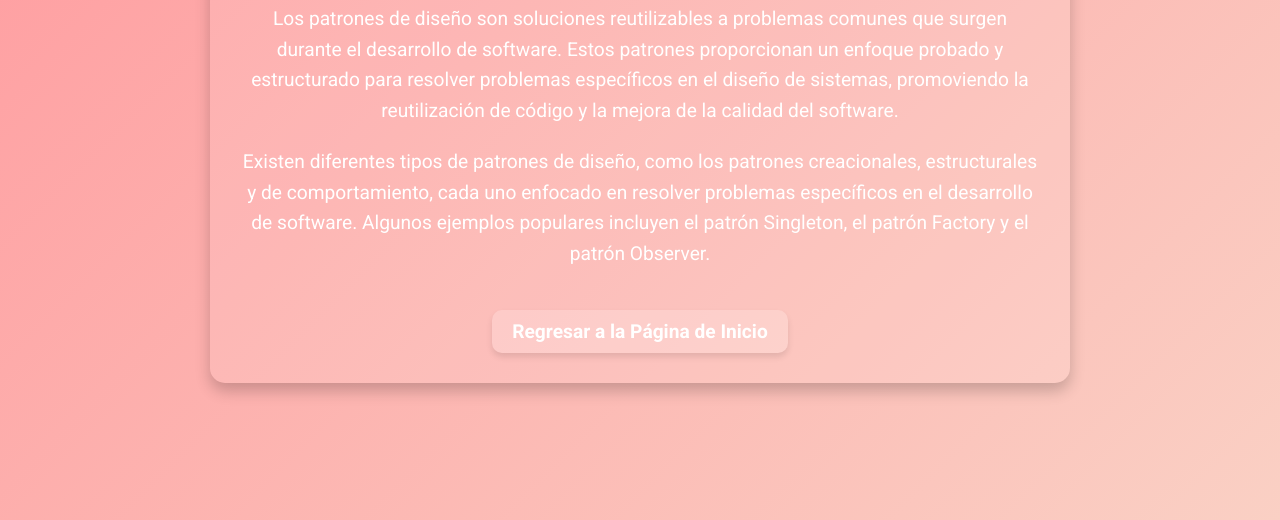
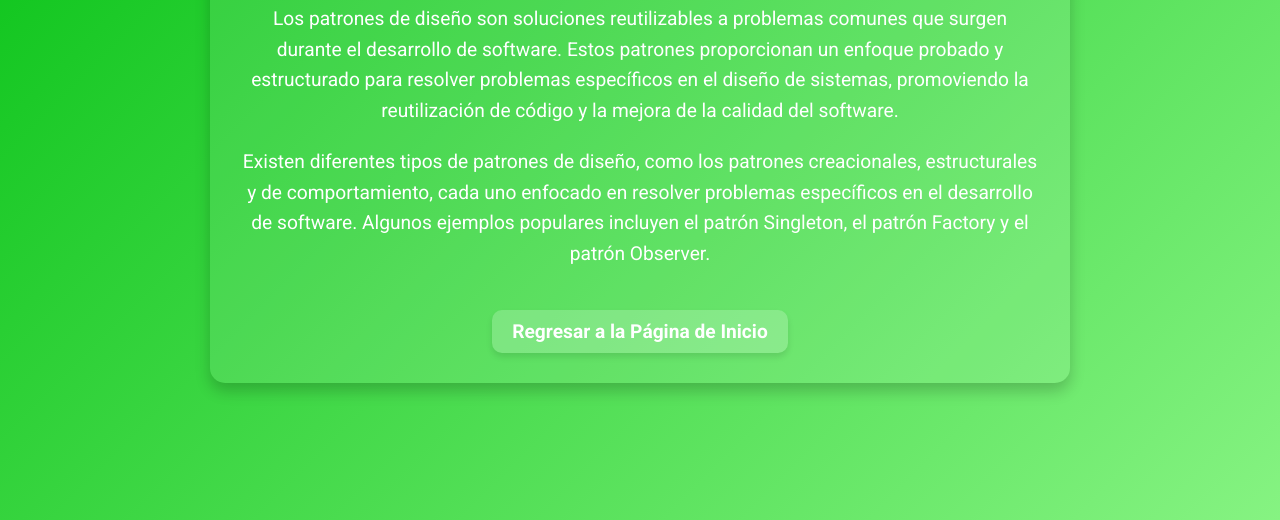
Before and after one commit to ChristianLaraa/ICO_TE_-404-Team-Not-Found-, a plain HTML site: page 404_TeamNotFound/ProyectoParcial/apartado2.html in a window 1280 px wide. Shown: the part 280-800 px from the top of the page. Drawn offline with Linux system fonts and the light colour scheme.

Commit message:
Cambio de color de fondo a apartado2

```diff
--- a/404_TeamNotFound/ProyectoParcial/apartado2.html
+++ b/404_TeamNotFound/ProyectoParcial/apartado2.html
@@ -8,7 +8,7 @@
     <style>
         body {
             font-family: 'Roboto', sans-serif;
-            background: linear-gradient(135deg, #ff9a9e, #fad0c4);
+            background: linear-gradient(135deg, #02c012, #86f382);
             color: #fff;
             margin: 0;
             padding: 0;
```
